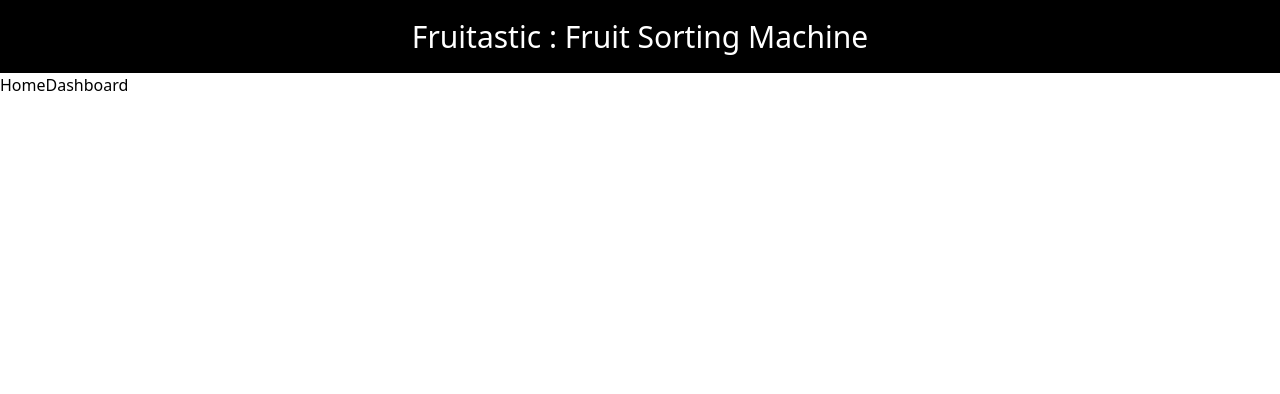
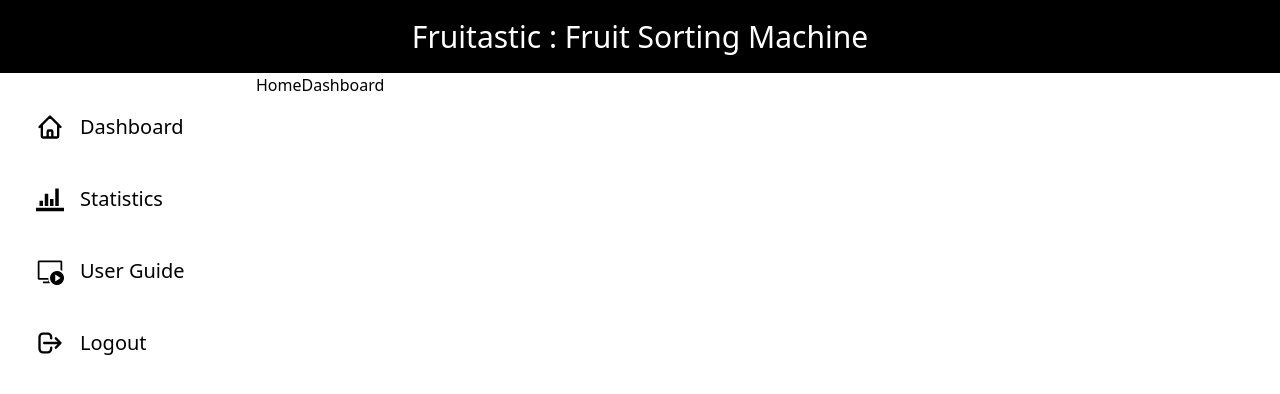
Before and after one commit to Rko-8001/Fruit-Sorting-Machine-Application, a React (Create React App) app in the folder client/: page /home in a window 1280 px wide. Shown: the top 394 px of the page. Built offline with nearby package versions, Linux system fonts and the light colour scheme.

Commit message:
ADD: sidebar
added side bar for dashboard
need to fix full height issue

```diff
--- a/client/package.json
+++ b/client/package.json
@@ -42,7 +42,9 @@
   },
   "devDependencies": {
     "@tauri-apps/cli": "^1.5.1",
+    "autoprefixer": "^10.4.16",
     "cross-env": "^7.0.3",
+    "postcss": "^8.4.31",
     "tailwindcss": "^3.3.3"
   },
   "resolutions": {
--- /dev/null
+++ b/client/postcss.config.js
@@ -0,0 +1,6 @@
+module.exports = {
+  plugins: {
+    tailwindcss: {},
+    autoprefixer: {},
+  },
+}
--- a/client/src/components/home/HomeDashboard.js
+++ b/client/src/components/home/HomeDashboard.js
@@ -1,7 +1,13 @@
 import React from 'react'
+import Sidebar from '../sidePages/sideBar/SideBar'
 
 export default function HomeDashboard() {
   return (
-    <div>HomeDashboard</div>
+    <>
+      <div className='flex h-full'>
+        <Sidebar />
+        <div>HomeDashboard</div>
+      </div>
+    </>
   )
 }
--- /dev/null
+++ b/client/src/components/sidePages/sideBar/SideBar.js
@@ -0,0 +1,37 @@
+import React from "react";
+import { Link } from "react-router-dom";
+import { SideBarOptions } from "./SideBarRoutes";
+
+function Sidebar() {
+  return (
+    <div className="flex h-full">
+      <div className="flex-col flex text-black">
+        <div className="lg:flex md:w-64 sm:w-32">
+          <div className="flex-col pt-5 flex overflow-y-auto h-full">
+            {" "}
+            {/* Set the height to 100% */}
+            <div className="h-full flex-col justify-between px-4 flex">
+              <div className="bg-top bg-cover space-y-1">
+                {SideBarOptions.map((option, index) => (
+                  <div key={index}>
+                    <Link
+                      to={option.path}
+                      className="font-medium md:text-xl sm:text-sm md:p-5  items-center rounded-lg px-4 py-2.5 flex hover:bg-black hover:text-white cursor-pointer"
+                    >
+                      <span className="justify-center items-center flex">
+                        <option.button className="flex-shrink-0 md:w-7 sm:w-5 h-auto mr-4" />
+                      </span>
+                      <span className="overflow-hidden">{option.name}</span>
+                    </Link>
+                  </div>
+                ))}
+              </div>
+            </div>
+          </div>
+        </div>
+      </div>
+    </div>
+  );
+}
+
+export default Sidebar;
--- /dev/null
+++ b/client/src/components/sidePages/sideBar/SideBarRoutes.js
@@ -0,0 +1,26 @@
+import { HiOutlineHome, HiOutlineLogout } from "react-icons/hi";
+import { ImStatsBars } from "react-icons/im";
+import { VscVmRunning } from "react-icons/vsc";
+
+export const SideBarOptions = [
+    {
+        name: 'Dashboard',
+        button: HiOutlineHome,
+        path: '/home'
+    },
+    {
+        name: 'Statistics',
+        button: ImStatsBars,
+        path: '/home'
+    },
+    {
+        name: 'User Guide',
+        button: VscVmRunning,
+        path: '/home'
+    },
+    {
+        name: 'Logout',
+        button: HiOutlineLogout,
+        path: '/'
+    }
+]
```
Also changed, not shown: 1 other file (tests, documents, lock files or other folders).
